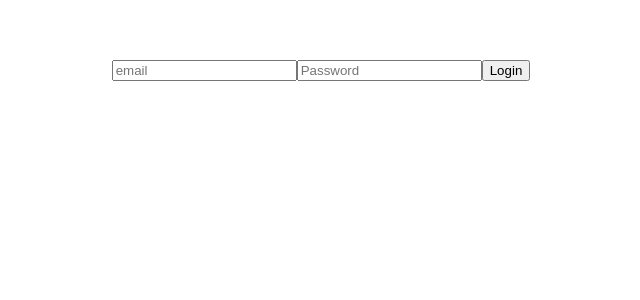
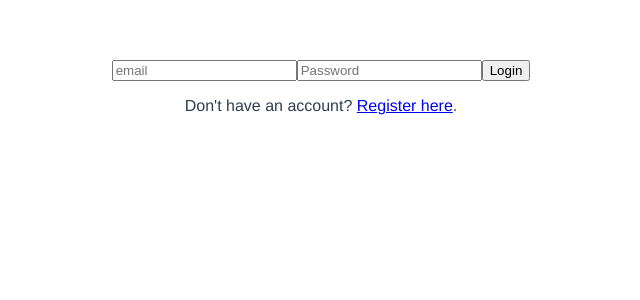
Before and after one commit to Spidey507/task-manager, a Vue app in the folder task-manager-ui/: page /login in a window 1280 px wide. Shown: the top 300 px of the page, without its empty margins (319-959 px from the left). Built offline with nearby package versions, Linux system fonts and the light colour scheme.

Commit message:
refactor application flow to check login token

```diff
--- a/task-manager-ui/src/router/index.js
+++ b/task-manager-ui/src/router/index.js
@@ -1,16 +1,29 @@
 import { createRouter, createWebHistory } from "vue-router";
-
 import LoginView from '@/views/LoginView';
 import RegisterView from '@/views/RegisterView';
+import TaskIndex from '@/components/task-index';
 
 const routes = [
   { path: '/login', name: 'LoginView' ,component: LoginView },
-  { path: '/register', name: 'RegisterView', component: RegisterView }
-]
+  { path: '/register', name: 'RegisterView', component: RegisterView },
+  { path: '/tasks', name: 'TaskIndex', component: TaskIndex, meta: { requiresAuth: true } },
+];
 
 const router = createRouter({
   history: createWebHistory(process.env.BASE_URL),
   routes
-})
+});
 
-export default router
+// Navigation guard to check authentication status
+router.beforeEach((to, from, next) => {
+  const isAuthenticated = localStorage.getItem('token') !== null;
+
+  // If the route requires authentication and the user is not authenticated, redirect to login
+  if (to.meta.requiresAuth && !isAuthenticated) {
+    next('/login');
+  } else {
+    next();
+  }
+});
+
+export default router;
--- a/task-manager-ui/src/views/LoginView.vue
+++ b/task-manager-ui/src/views/LoginView.vue
@@ -1,9 +1,13 @@
 <template>
-  <form @submit.prevent="submit">
-    <input v-model="email" type="text" placeholder="email" />
-    <input v-model="password" type="password" placeholder="Password" />
-    <button type="submit">Login</button>
-  </form>
+  <div>
+    <form @submit.prevent="submit">
+      <input v-model="email" type="text" placeholder="email" />
+      <input v-model="password" type="password" placeholder="Password" />
+      <button type="submit">Login</button>
+
+    </form>
+    <p>Don't have an account? <router-link to="/register">Register here</router-link>.</p>
+  </div>
 </template>
 
 <script>
@@ -29,17 +33,26 @@ export default {
         });
 
         if (!response.ok) {
-          console.log(response)
-          throw new Error('Error en la solicitud');
+          throw new Error('Error in login request');
         }
 
         const data = await response.json();
         localStorage.setItem('token', data.token);
-        // Redirige o cambia el estado de la aplicación
+
+        this.$router.push('/tasks');
+
+        // Redirect or change application state
       } catch (error) {
         console.error(error);
-        // Manejo de errores
+        // Handle errors
       }
+    }
+
+  },
+  mounted() {
+    // If user is already authenticated, redirect to tasks page
+    if (this.$root.isAuthenticated()) {
+      this.$router.push('/tasks');
     }
   }
 };
--- a/task-manager-ui/src/views/RegisterView.vue
+++ b/task-manager-ui/src/views/RegisterView.vue
@@ -1,10 +1,13 @@
 <template>
+  <div>
     <form @submit.prevent="submit">
       <input v-model="username" type="text" placeholder="Username" />
       <input v-model="email" type="email" placeholder="Email" />
       <input v-model="password" type="password" placeholder="Password" />
       <button type="submit">Register</button>
     </form>
+    <p>Already have an account? <router-link to="/login">Log in here</router-link>.</p>
+  </div>
 </template>
 
 <script>
@@ -13,15 +16,13 @@ export default {
     return {
       username: '',
       email: '',
-      password: ''
+      password: '',
     };
   },
   methods: {
     async submit() {
-      const urlCompleta = "http://localhost:3000/api/users/register";
-
       try {
-        const response = await fetch(urlCompleta, {
+        const response = await fetch("http://localhost:3000/api/users/register", {
           method: 'POST',
           headers: {
             'Content-Type': 'application/json',
@@ -29,21 +30,32 @@ export default {
           body: JSON.stringify({
             username: this.username,
             email: this.email,
-            password: this.password
-          })
+            password: this.password,
+          }),
         });
 
         if (!response.ok) {
-          throw new Error('Error en la solicitud de registro');
+          throw new Error('Error in registration request');
         }
 
         const data = await response.json();
-        console.log(data)
-        // Manejo de la respuesta, como redirigir al usuario o mostrar un mensaje de éxito
+        localStorage.setItem('token', data.token);
+
+        // Update authentication status
+        this.$root.updateAuthStatus();
+        this.$router.push('/tasks');
+
+        // Redirect or change application state
       } catch (error) {
         console.error(error);
-        // Manejo de errores
+        // Handle errors
       }
+    },
+  },
+  mounted() {
+    // If user is already authenticated, redirect to tasks page
+    if (this.$root.isAuthenticated()) {
+      this.$router.push('/tasks');
     }
   }
 };
```
Lines whose indentation alone changed are shown as unchanged.
